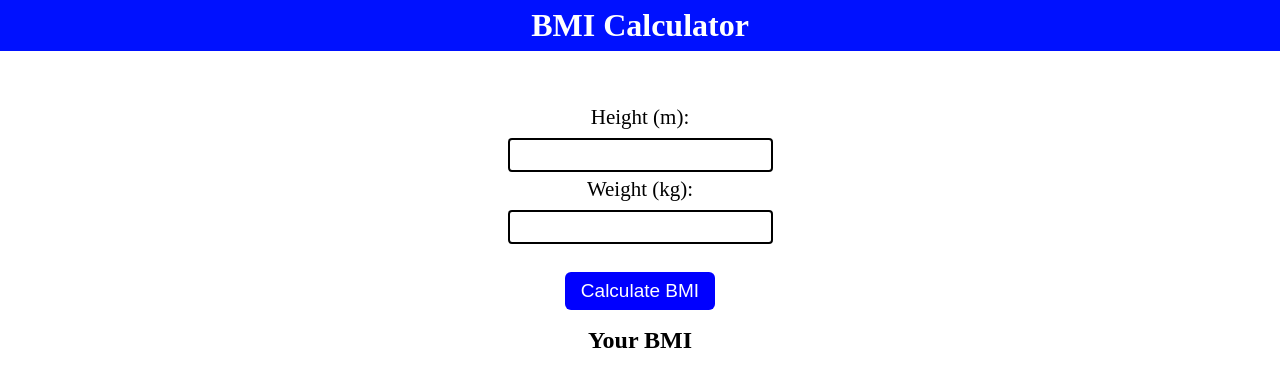
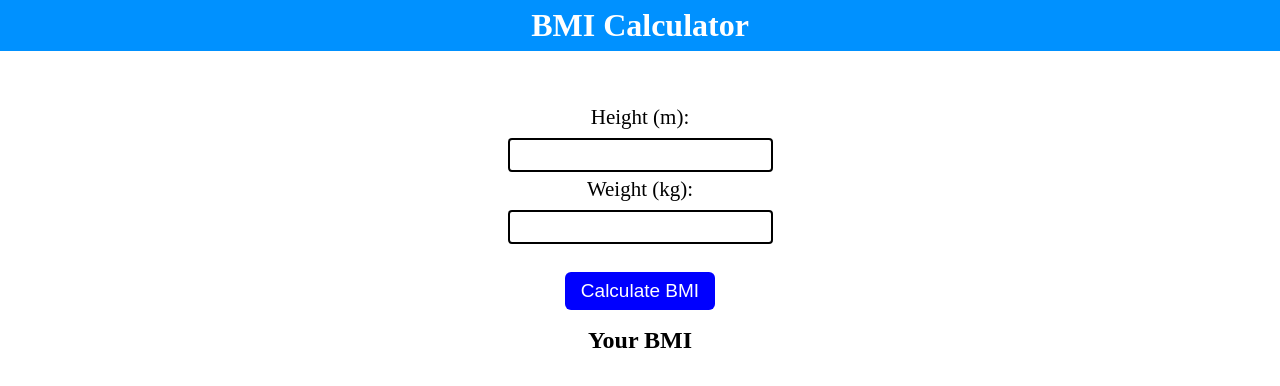
Before and after one commit to webdevelopersrinu/hello-git, a plain HTML site: page BMI calculator/index.html in a window 1280 px wide. Drawn offline with Linux system fonts and the light colour scheme.

Commit message:
add bg color

```diff
--- a/BMI calculator/style.css
+++ b/BMI calculator/style.css
@@ -6,7 +6,7 @@
 .title{
     color: #fff;
     text-align: center;
-    background: rgb(0, 17, 255);
+    background: rgb(0, 145, 255);
     padding: 7px 14px;
 }
 .container{
```
